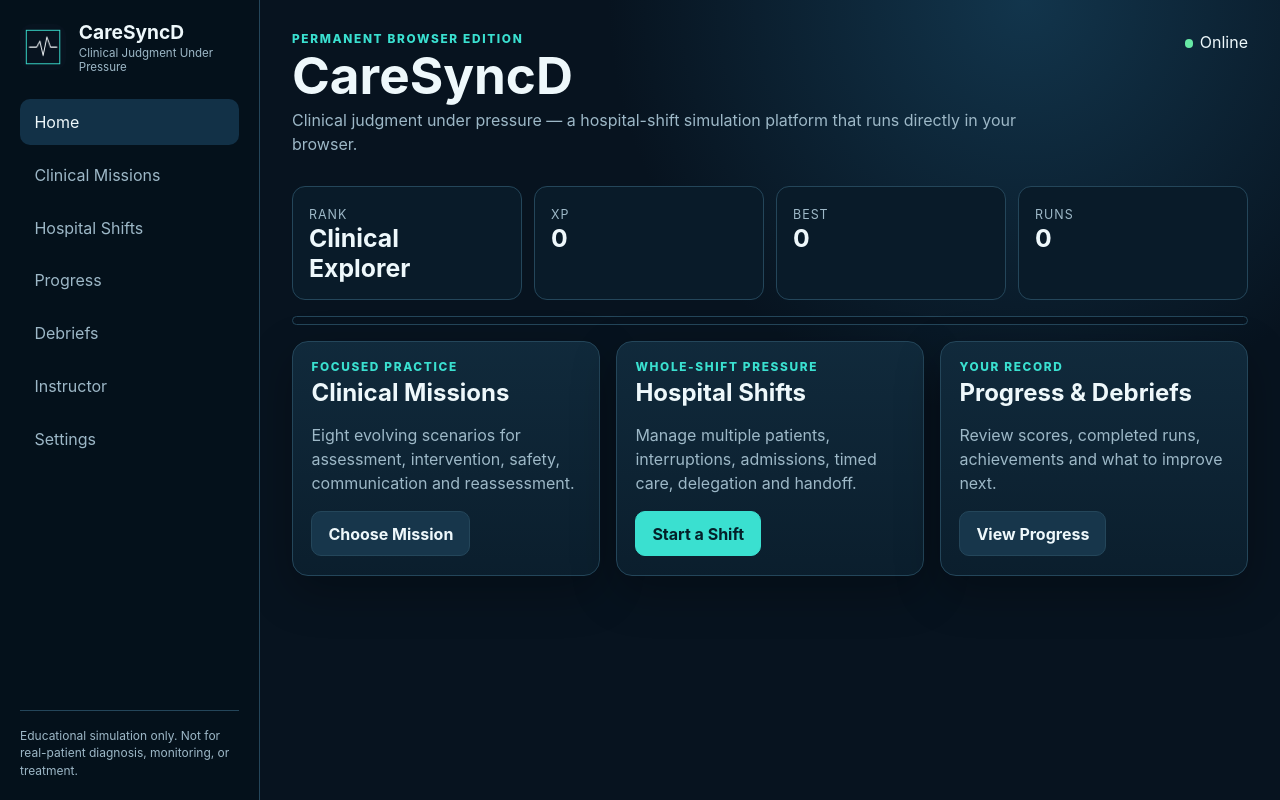
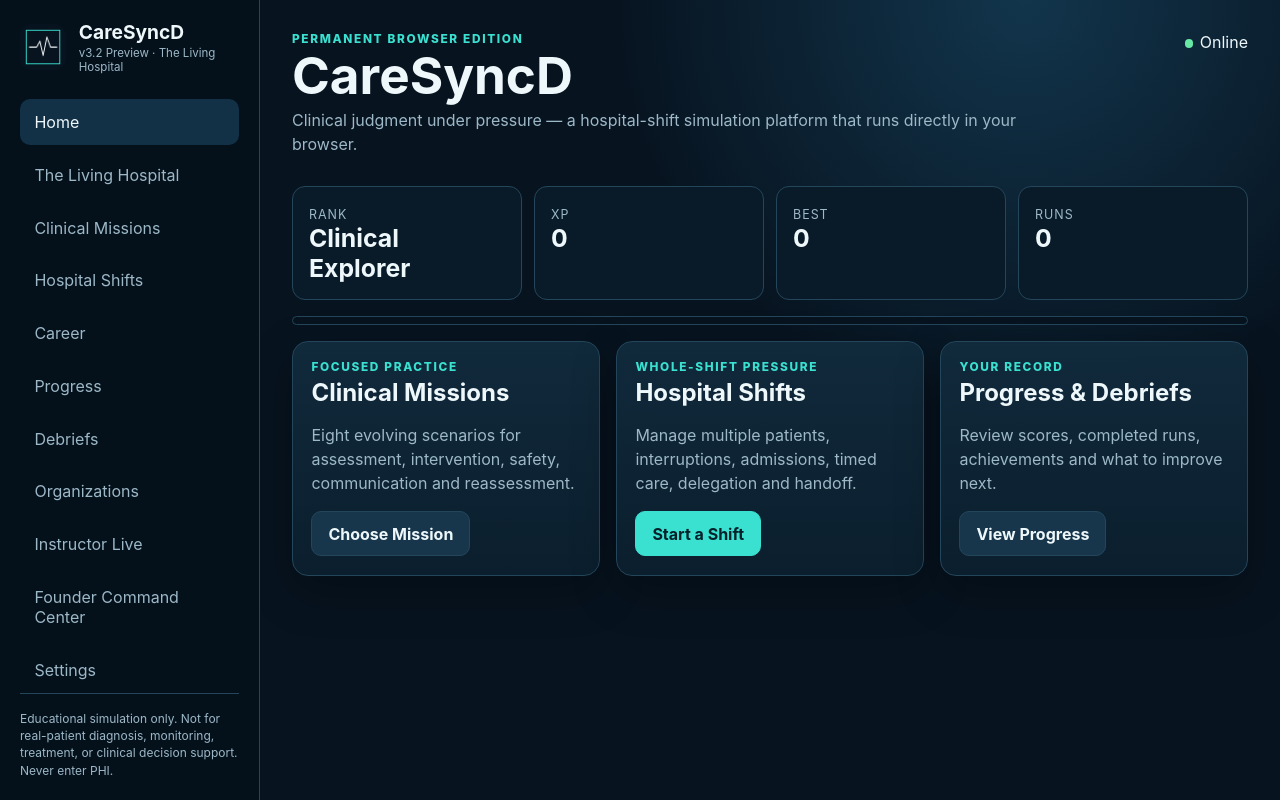
Before and after one commit to deaconjason-stack/CareSyncD, a website with bundled scripts: page web/index.html in a window 1280 px wide. Built offline with nearby package versions, Linux system fonts and the light colour scheme.

Commit message:
feat: expose v3.2 preview navigation

```diff
--- a/web/index.html
+++ b/web/index.html
@@ -4,34 +4,38 @@
   <meta charset="utf-8">
   <meta name="viewport" content="width=device-width,initial-scale=1,viewport-fit=cover">
   <meta name="theme-color" content="#07131f">
-  <meta name="description" content="CareSyncD browser-native hospital-shift clinical education simulator">
+  <meta name="description" content="CareSyncD v3.2 Preview — The Living Hospital educational clinical simulation platform">
   <link rel="manifest" href="./manifest.webmanifest">
   <link rel="icon" href="./public/icons/icon-192.png">
   <link rel="stylesheet" href="./styles.css">
-  <title>CareSyncD — Clinical Judgment Under Pressure</title>
+  <title>CareSyncD v3.2 Preview — The Living Hospital</title>
 </head>
 <body>
   <a class="skip-link" href="#app-content">Skip to content</a>
   <div class="shell">
     <aside class="sidebar" aria-label="Primary navigation">
-      <div class="brand"><img src="./public/icons/icon-192.png" alt=""><div><strong>CareSyncD</strong><span>Clinical Judgment Under Pressure</span></div></div>
+      <div class="brand"><img src="./public/icons/icon-192.png" alt=""><div><strong>CareSyncD</strong><span>v3.2 Preview · The Living Hospital</span></div></div>
       <nav class="nav-list">
         <button data-nav="home">Home</button>
+        <button data-nav="living-hospital">The Living Hospital</button>
         <button data-nav="missions">Clinical Missions</button>
         <button data-nav="shifts">Hospital Shifts</button>
+        <button data-nav="career">Career</button>
         <button data-nav="progress">Progress</button>
         <button data-nav="debriefs">Debriefs</button>
-        <button data-nav="instructor">Instructor</button>
+        <button data-nav="organizations">Organizations</button>
+        <button data-nav="instructor-live">Instructor Live</button>
+        <button data-nav="founder">Founder Command Center</button>
         <button data-nav="settings">Settings</button>
       </nav>
-      <div class="safety-note">Educational simulation only. Not for real-patient diagnosis, monitoring, or treatment.</div>
+      <div class="safety-note">Educational simulation only. Not for real-patient diagnosis, monitoring, treatment, or clinical decision support. Never enter PHI.</div>
     </aside>
-    <main id="app-content" tabindex="-1"><div class="loading">Loading CareSyncD…</div></main>
+    <main id="app-content" tabindex="-1"><div class="loading">Loading CareSyncD v3.2 Preview…</div></main>
   </div>
   <nav class="mobile-nav" aria-label="Mobile navigation">
-    <button data-nav="home">Home</button><button data-nav="missions">Missions</button><button data-nav="shifts">Shifts</button><button data-nav="progress">Progress</button><button data-nav="settings">More</button>
+    <button data-nav="home">Home</button><button data-nav="living-hospital">Hospital</button><button data-nav="missions">Missions</button><button data-nav="career">Career</button><button data-nav="settings">More</button>
   </nav>
   <div id="toast-region" class="toast-region" aria-live="polite"></div>
-  <script type="module" src="./app.js"></script>
+  <script type="module" src="./v32-entry.js"></script>
 </body>
 </html>
```
